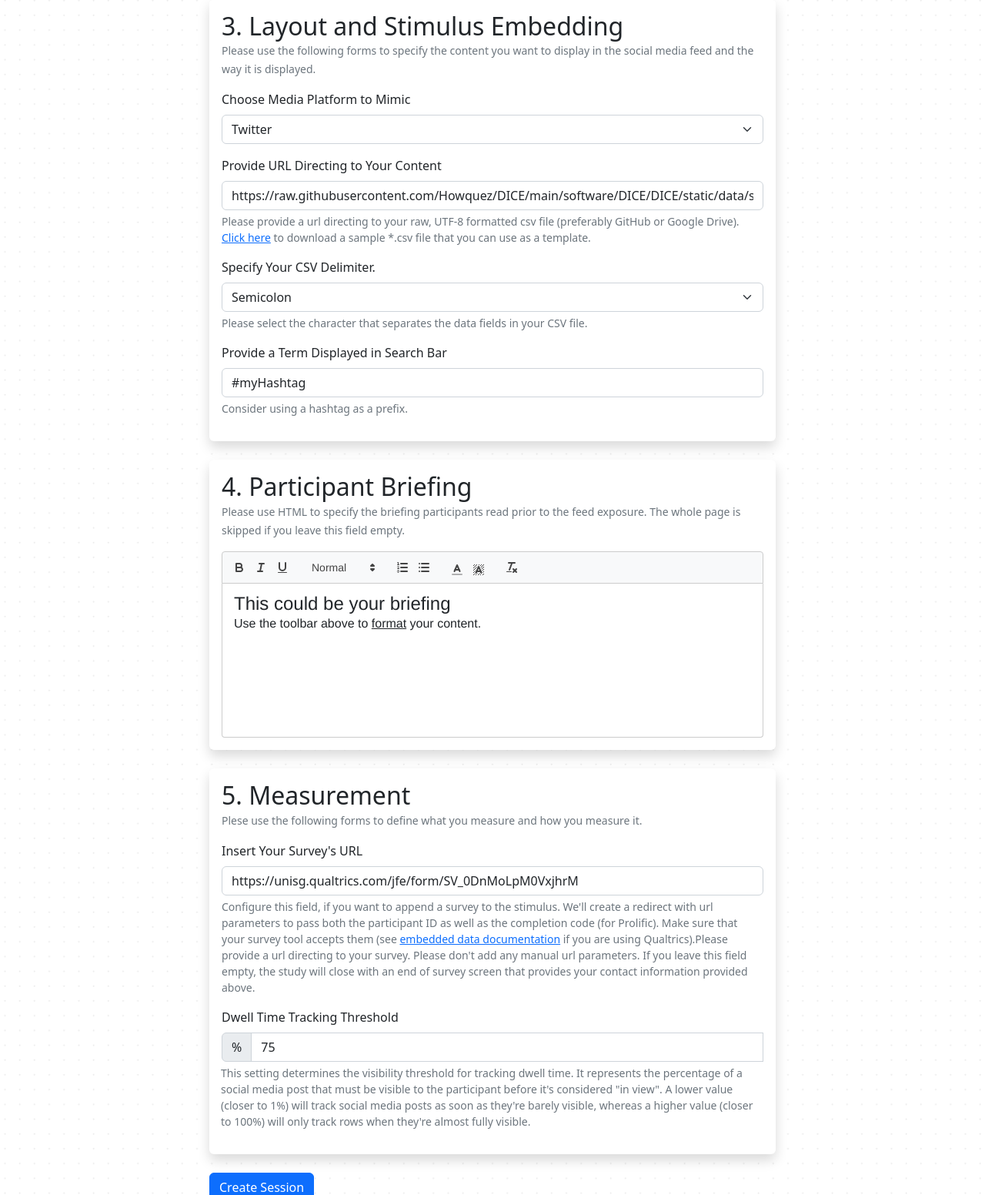
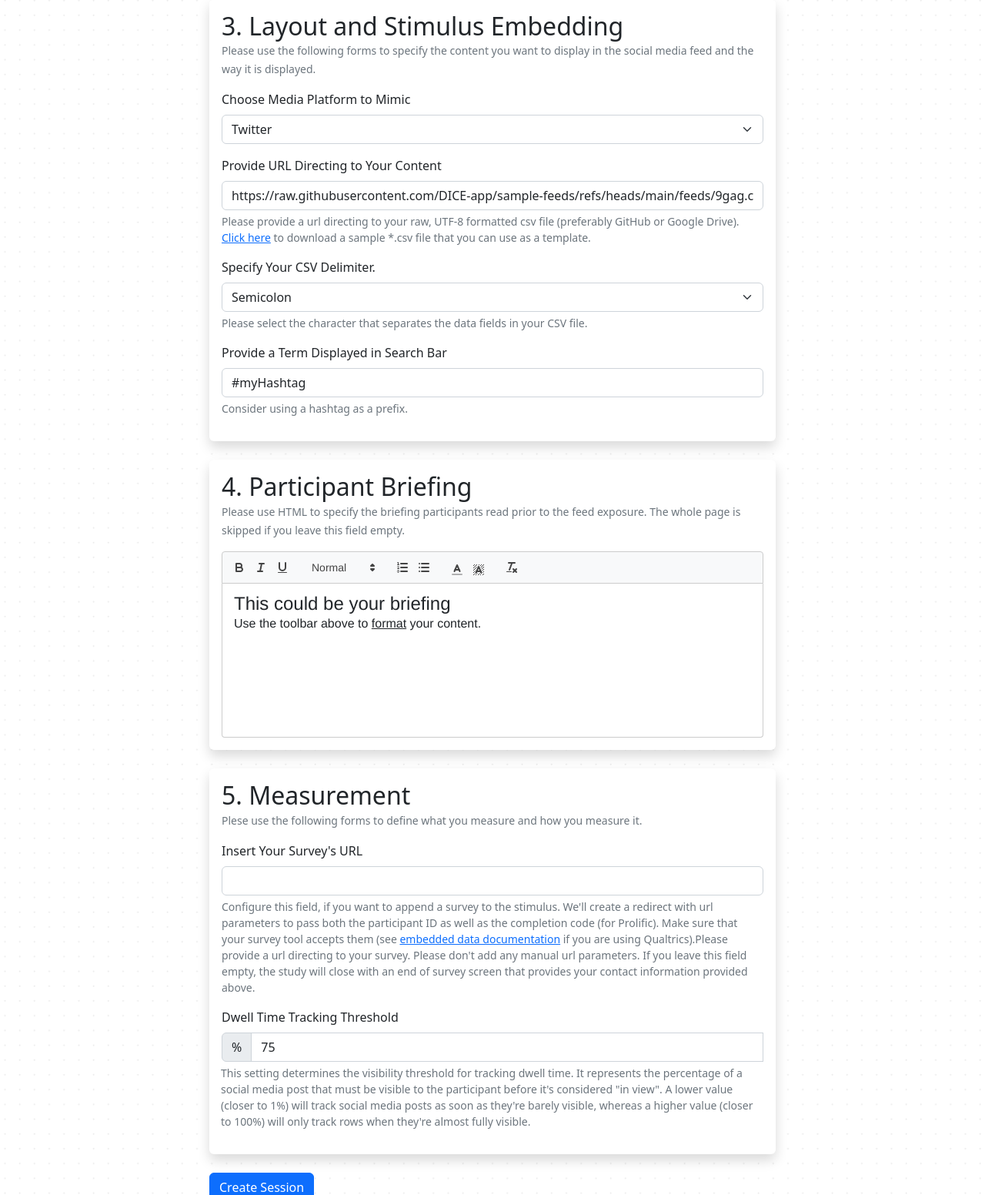
Before and after one commit to Howquez/oFeeds-config, a Flask app: page / in a window 1280 px wide. Shown: the part 2223-3775 px from the top of the page at 77% size. Run offline with Flask 3, Linux system fonts and the light colour scheme; some libraries are stand-ins or nearby versions; some web fonts are replaced.

Commit message:
add new github URL and remove qualtrics URL.

```diff
--- a/templates/index.html
+++ b/templates/index.html
@@ -192,7 +192,7 @@
                         </div>
                         <div class="mb-3">
                             <label for="content_url" class="form-label">Provide URL Directing to Your Content</label>
-                            <input type="text" class="form-control" id="content_url" aria-describedby="url_help" value="https://raw.githubusercontent.com/Howquez/DICE/main/software/DICE/DICE/static/data/sample_tweets.csv">
+                            <input type="text" class="form-control" id="content_url" aria-describedby="url_help" value="https://raw.githubusercontent.com/DICE-app/sample-feeds/refs/heads/main/feeds/9gag.csv">
                             <div id="url_help" class="form-text">
                                 Please provide a url directing to your raw, UTF-8 formatted csv file (preferably GitHub or Google Drive).
                                 <a href="{{ url_for('static', filename='sample_feed.csv') }}" download="sample_feed.csv">Click here</a>
@@ -294,7 +294,7 @@
                     <form>
                         <div class="mb-3">
                             <label for="survey_url" class="form-label">Insert Your Survey's URL</label>
-                            <input type="text" class="form-control" id="survey_url" aria-describedby="survey_url_help" value="https://unisg.qualtrics.com/jfe/form/SV_0DnMoLpM0VxjhrM">
+                            <input type="text" class="form-control" id="survey_url" aria-describedby="survey_url_help">
                             <div id="survey_url_help" class="form-text">
                                 Configure this  field, if you want to append a survey to the stimulus.
                                 We'll create a redirect with url parameters to pass both the participant ID as well as
```
Also changed, not shown: 1 other file.
